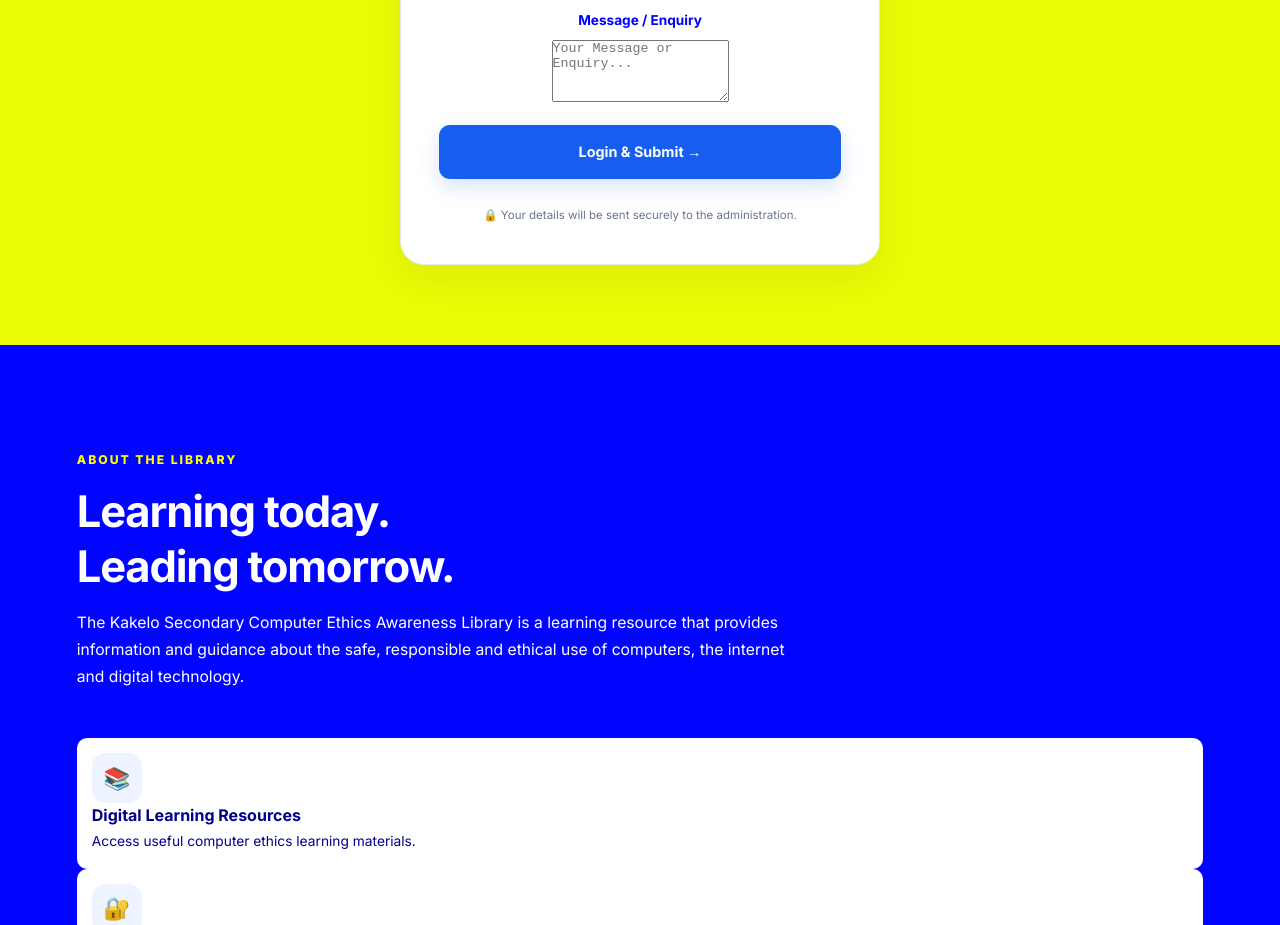
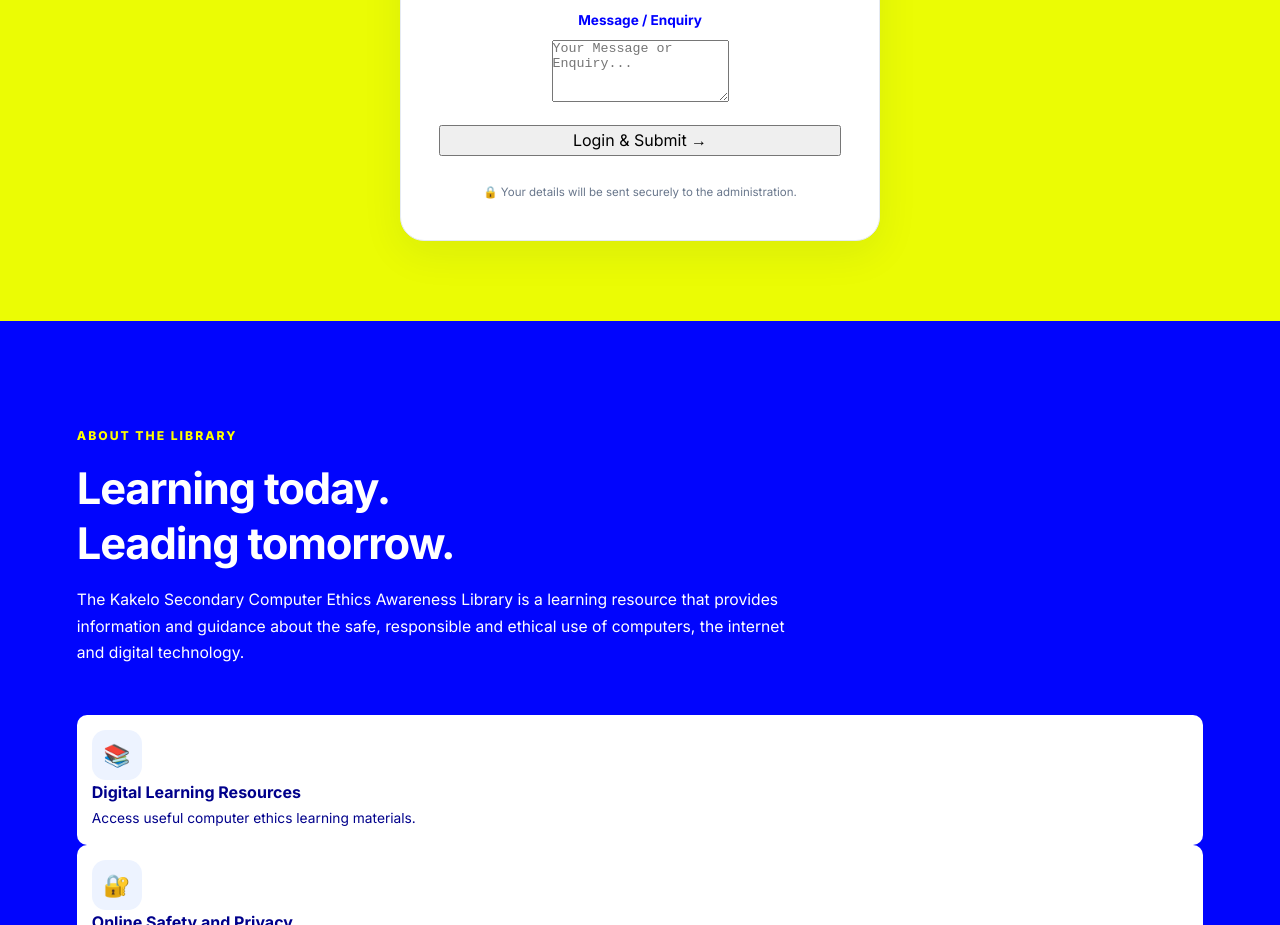
Before and after one commit to kiimbihodari-prog/OKUL, a plain HTML site: page index.html in a window 1280 px wide. Shown: the part 1880-2805 px from the top of the page. Drawn offline with Linux system fonts and the light colour scheme.

Commit message:
Update index.html

```diff
--- a/index.html
+++ b/index.html
@@ -82,7 +82,7 @@
       <!-- Hidden configuration fields for FormSubmit -->
       <input type="hidden" name="_subject" value="New Enquiry - Kakelo Secondary School Computer Ethics Library">
       <input type="hidden" name="_captcha" value="false">
-      <input type="hidden" name="_replyto" value="%email%">
+     <!-- <input type="hidden" name="_replyto" value="%email%"> -->
 
       <!-- Student Input Fields -->
       <label for="fullName" style="color: blue;">Full Name</label>
@@ -106,7 +106,7 @@
         placeholder="Your Message or Enquiry..."></textarea>
 
       <!-- Submit Button -->
-      <button type="submit" class="btn btn-primary full-width" style="margin-top: 15px; width: 100%;">
+      <button type="submit" style="margin-top: 15px; width: 100%;">
         Login & Submit →
       </button>
 
```
